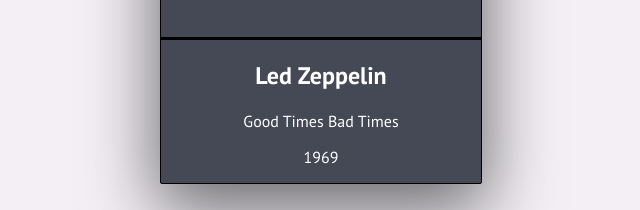
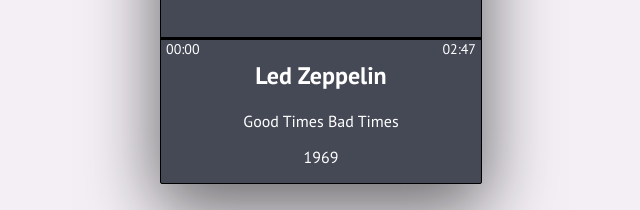
Before and after one commit to Griunvald/web-audio-player, a website: page public/index.html in a window 1280 px wide. Shown: the part 498-708 px from the top of the page, 319-959 px from the left. Drawn offline with Linux system fonts and the light colour scheme.

Commit message:
Refactor code - move all to the onSongReturn function

```diff
--- a/public/js/app.js
+++ b/public/js/app.js
@@ -16,8 +16,9 @@
     title.innerText = songsList[songIndex].title;
     year.innerText = songsList[songIndex].year;
     audio.src = songsList[songIndex].file;
+    current_time.innerText = '00:00';
+    total_time.innerText = songsList[songIndex].time;
   };
-  initSong();
 
   play.addEventListener('click', () => {
     const playButton = document.getElementById('play');
@@ -48,8 +49,6 @@
     }
     initSong();
   });
-};
-
   const prettyTime = (t) => {
     let minutes = Math.floor(t / 60);
     if (minutes < 10) minutes = '0' + minutes;
@@ -64,8 +63,8 @@
     const currentPosition = (currentTime / duration) * 100;
     progress_bar.style.width = `${currentPosition}%`;
 
-  console.log(prettyTime(currentTime));
-  console.log(prettyTime(duration));
     current_time.innerText = prettyTime(currentTime);
     total_time.innerText = prettyTime(duration - currentTime);
   });
+  initSong();
+};
--- a/public/songs_list.json
+++ b/public/songs_list.json
@@ -3,6 +3,7 @@
     "artist": "Led Zeppelin",
     "title": "Good Times Bad Times",
     "year": "1969",
+    "time":"02:47",
     "cover": "images/led_zeppelin.png",
     "file": "songs/1.mp3"
   },
@@ -10,6 +11,7 @@
     "artist": "The Rolling Stones",
     "title": "Gimmi Shelter",
     "year": "1969",
+    "time":"08:49",
     "cover": "images/rolling_stones.jpg",
     "file": "songs/2.mp3"
   },
@@ -17,6 +19,7 @@
     "artist": "Jimy Hendrix",
     "title": "Foxy Lady",
     "year": "1967",
+    "time":"04:59",
     "cover": "images/jimy_hendrix.jpg",
     "file": "songs/3.mp3"
   }
--- a/public/style.css
+++ b/public/style.css
@@ -47,6 +47,18 @@
 
 .time {
   color: white;
+  clear: both;
+  font-size: 14px;
+}
+
+#current_time {
+  float: left;
+  margin-left: 5px;
+}
+
+#total_time {
+  float: right;
+  margin-right: 5px;
 }
 .control_panel i {
   font-size: 30px;
```
Lines whose indentation alone changed are shown as unchanged.
